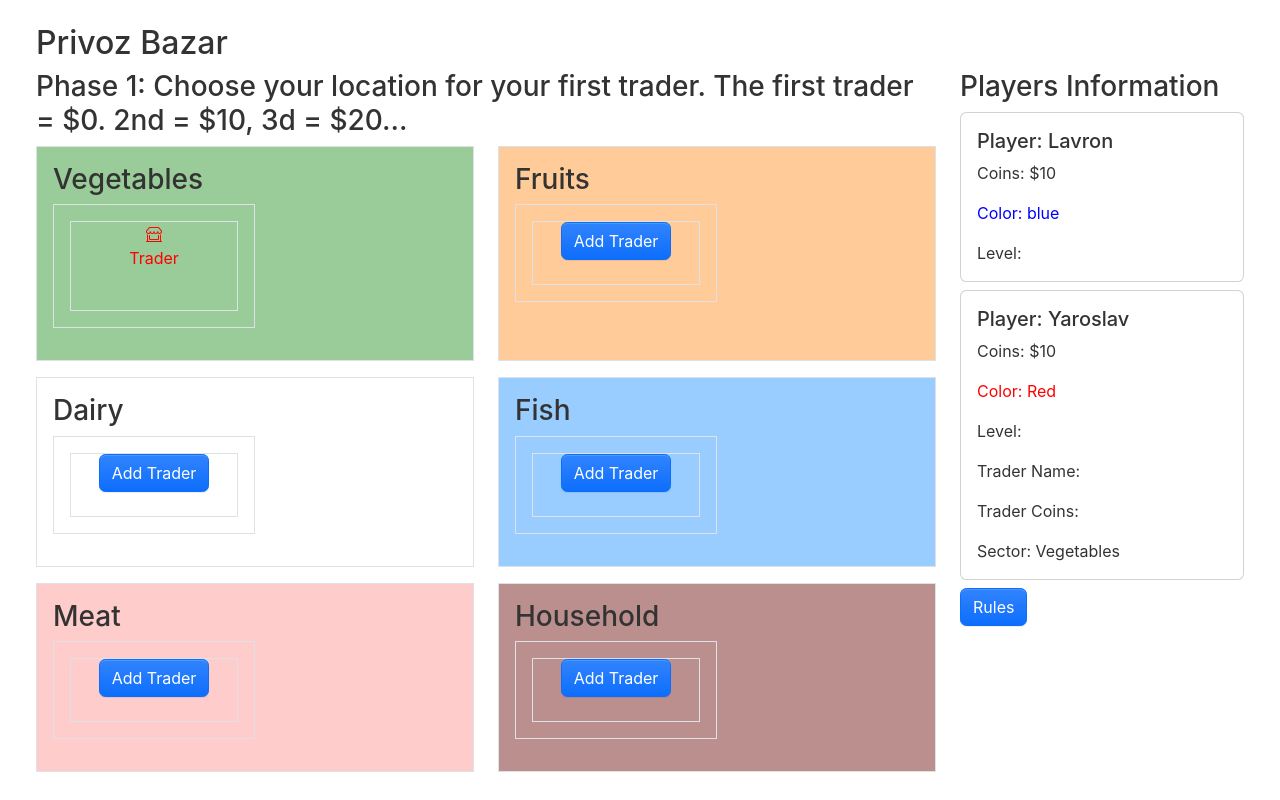
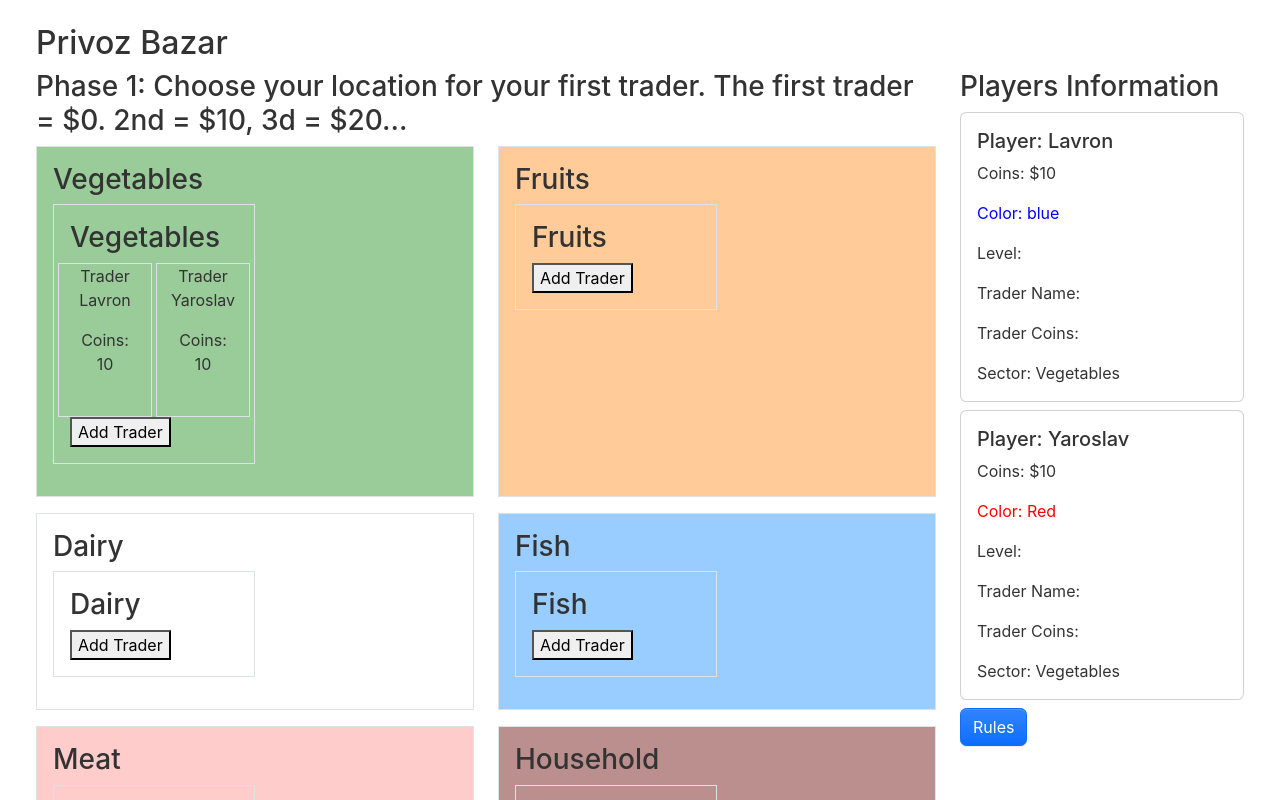
Before and after one commit to kseofont/privoz-game, a React (Create React App) app: page / in a window 1280 px wide. Shown: the top 800 px of the page. Built offline with nearby package versions, Linux system fonts and the light colour scheme.

Commit message:
No traders controle

```diff
--- a/src/components/PrivozSector.js
+++ b/src/components/PrivozSector.js
@@ -12,6 +12,7 @@ const PrivozSector = ({ sector, gameData, setGameData, currentUser }) => {
 
     const handleConfirmAddTrader = () => {
         addTrader(gameData, setGameData, sector, currentUser);
+
         setShowAddTraderModal(false);
     };
 
@@ -20,32 +21,29 @@ const PrivozSector = ({ sector, gameData, setGameData, currentUser }) => {
     };
 
     // Filter traders belonging to the current sector
-    const sectorTraders = gameData.players.reduce((acc, player) => {
+    const sectorTraders = gameData.players.filter(player => {
+        // Check if the player has traders
         if (player.traders && player.traders.length > 0) {
-            player.traders.forEach(trader => {
-                if (trader.sector === sector.pk) {
-                    acc.push({ ...trader, parentColor: player.color });
+            // Check if any trader of the player belongs to the current sector
+            return player.traders.some(trader => trader.sector === sector.pk);
         }
+        return false; // Return false if the player has no traders or no trader in the current sector
     });
-        }
-        return acc;
-    }, []);
 
     return (
         <div className={`sector border p-3 mb-3 ${sector.name.toLowerCase()}`}>
+            <h3 className="sector-title">{sector.name}</h3>
+            <div className="row gap-1">
                 {/* Display existing traders */}
                 {sectorTraders.map(trader => (
-                <div key={trader.pk} className={`col border text-center pb-4 ${trader.parentColor.toLowerCase()}`}>
-                    <i className={`bi bi-shop-window`}></i>
+                    <div key={trader.pk} className="col border text-center pb-4 yellow">
                         <p>Trader {trader.name}</p>
+                        <p>Coins: {trader.coins}</p>
                     </div>
                 ))}
-            {/* If there are no traders, display the "Add Trader" button within a bordered section */}
-            {sectorTraders.length === 0 && (
-                <div className="col border text-center pb-4">
-                    <button className="btn btn-primary" onClick={handleAddTrader}>Add Trader</button>
             </div>
-            )}
+            {/* Button to add a new trader */}
+            <button onClick={handleAddTrader}>Add Trader</button>
             {/* Modal for adding a new trader */}
             <Modal show={showAddTraderModal} onHide={handleCloseModal}>
                 <Modal.Header closeButton>
--- a/src/gamebox.json
+++ b/src/gamebox.json
@@ -7,7 +7,13 @@
             "pk": 1,
             "name": "Lavron",
             "coins": 10,
-            "color": "blue"
+            "color": "blue",
+            "traders": [
+                {
+                    "pk": 1,
+                    "sector": 1
+                }
+            ]
         },
         {
             "pk": 2,
```
Also changed, not shown: 2 other files (tests, documents, lock files or other folders). Lines whose indentation alone changed are shown as unchanged.
